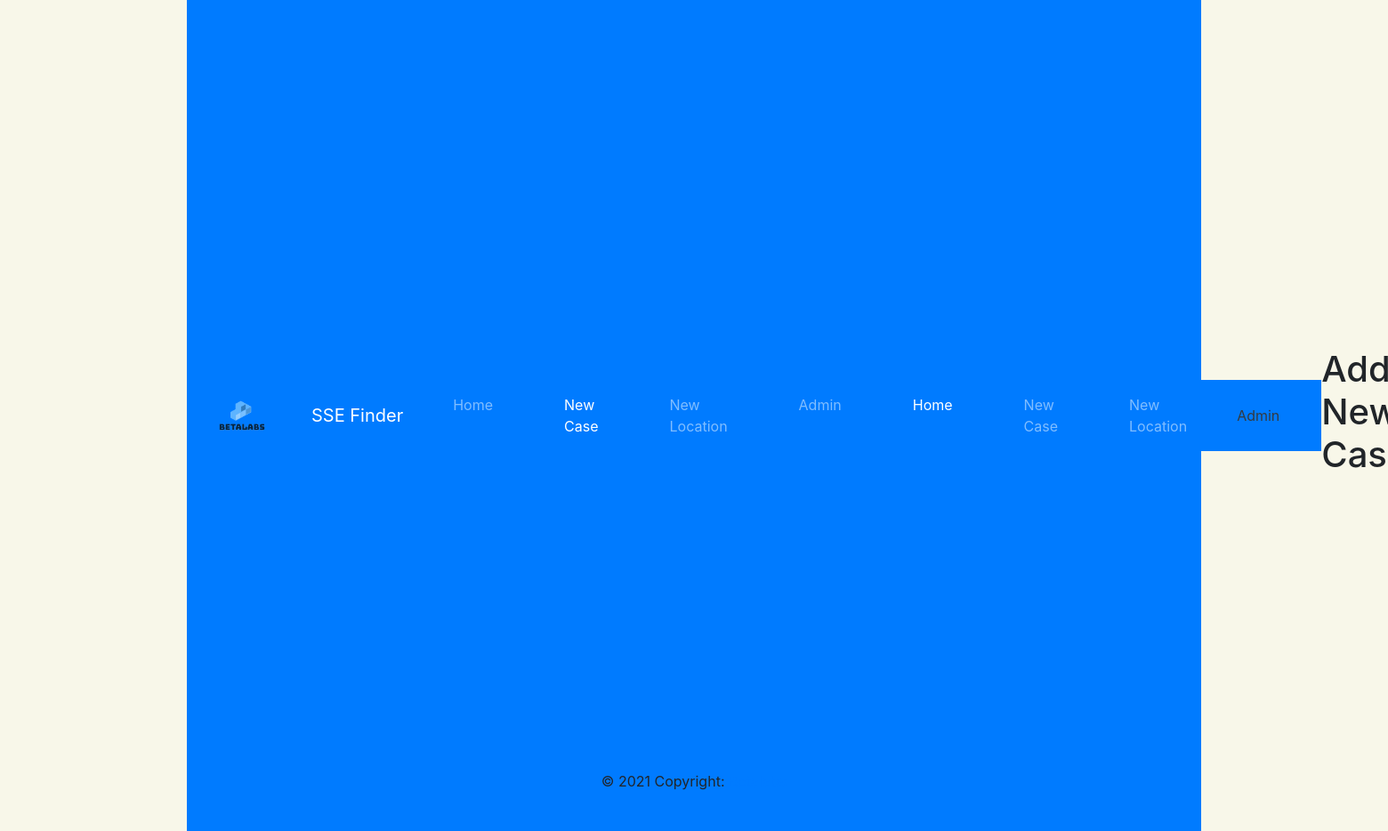
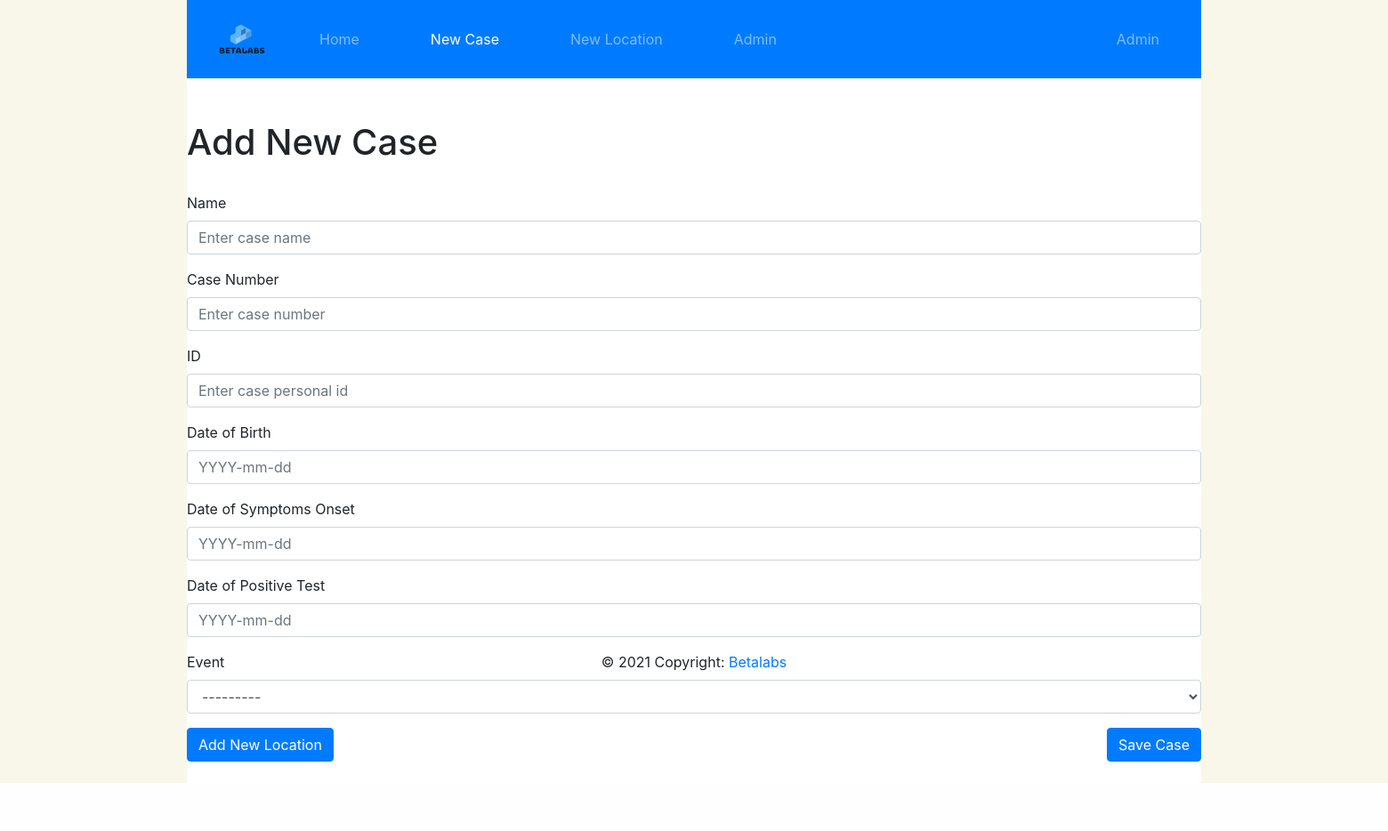
Before and after one commit to santiago-mooser/COMP3297, a Django app: page /add/case in a window 1560 px wide; the page is wider, and only the part inside the window is pictured. Shown: that part at 89% size. After the commit the page ends 880 px from the top of that part, so only its background shows below. Run offline with Django 3.2, Linux system fonts and the light colour scheme; data that the repository does not hold is empty; some libraries are stand-ins or nearby versions.

Commit message:
fix: correct version of base.html

```diff
--- a/templates/base.html
+++ b/templates/base.html
@@ -25,6 +25,7 @@
 
 </head>
 <body>
+    {% bootstrap_messages %}
     <div class="wrapper">
         <div class="container">
             <nav class="navbar navbar-expand-lg navbar-dark bg-primary">
@@ -33,42 +34,19 @@
 
                     <a href="/"><img class="navbar-brand logo" src="{% static 'sse_finder/logo.png' %}" alt="logo"></a>
 
-    <nav class="navbar navbar-expand-lg navbar-dark bg-primary">
-
-        <div class="container-fluid">
-
-            <a class="navbar-brand" href="#">SSE Finder</a>
-
-            <button class="navbar-toggler" type="button" data-bs-toggle="collapse" data-bs-target="#navbarText" aria-controls="navbarText" aria-expanded="false" aria-label="Toggle navigation">
-                <span class="navbar-toggler-icon"></span>
-            </button>
-
-            <div class="collapse navbar-collapse" id="navbarText">
-
-                <ul class="navbar-nav me-auto mb-2 mb-lg-0">
-                    {% block navbar %}<!-- Navbar content block -->{% endblock %}
-                </ul>
-
-            </div>
+                    <button class="navbar-toggler" type="button" data-bs-toggle="collapse" data-bs-target="#navbarText" aria-controls="navbarText" aria-expanded="false" aria-label="Toggle navigation">
+                        <span class="navbar-toggler-icon"></span>
+                    </button>
 
                     <div class="collapse navbar-collapse" id="navbarText">
 
                         <ul class="navbar-nav me-auto mb-2 mb-lg-0">
-                            <li class="nav-item">
-                                <a class="nav-link active" aria-current="page" href="/">Home</a>
-                            </li>
-                            <li class="nav-item">
-                                <a class="nav-link" href="{% url 'add_case' %}">New Case</a>
-                            </li>
-                            <li class="nav-item">
-                                <a class="nav-link" href="{% url 'add_location' %}">New Location</a>
-                            </li>
-
+                            {% block navbar %}<!-- Navbar content block -->{% endblock %}
                         </ul>
 
                     </div>
 
-                    <a href="{% url 'admin:index' %}" class="d-flex nav-link text-dark">Admin</a>
+                    <a href="{% url 'admin:index' %}" class="d-flex nav-link text-white-50">Admin</a>
 
                 </div>
 
```
